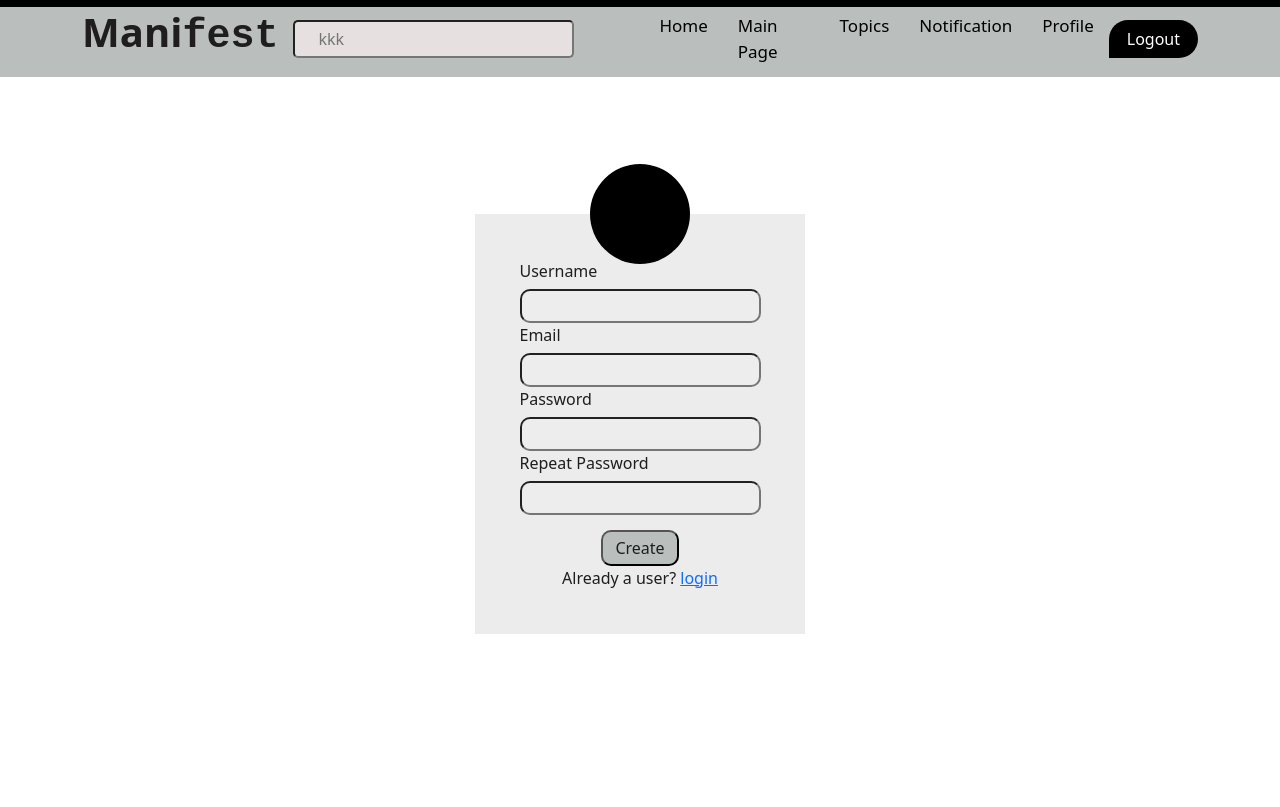
After one commit to Hamidusman/Manifest, a Django app: page /register in a window 1280 px wide. The commit adds this page. Run offline with Django 4.2, Linux system fonts and the light colour scheme; some libraries are stand-ins or nearby versions.

Commit message:
major setup

```diff
--- a/core/urls.py
+++ b/core/urls.py
@@ -1,5 +1,7 @@
 from django.urls import path
 from . import views
 urlpatterns = [
-    path('', views.index)
+    path('', views.index),
+    path('register', views.register, name='register'),
+    path('main', views.main, name='main')
 ]
--- a/core/views.py
+++ b/core/views.py
@@ -1,7 +1,40 @@
-from django.shortcuts import render
-
+from django.shortcuts import render, redirect
+from django.contrib.auth.models import User
+from django.contrib import messages
+from django.contrib.auth import get_user_model
 # Create your views here.
 
-
+User = get_user_model()
 def index(request):
     return render(request, 'index.html')
+
+
+def register(request):
+
+    if request.method == 'POST':
+        username = request.POST.get('username')
+        email = request.POST.get('email')
+        password1 = request.POST.get('password1')
+        password2 = request.POST.get('password2')
+
+        if password1 == password2:
+            if User.objects.filter(username=username).exists():
+                message.info(request, 'username already taken')
+                return redirect('register')
+
+            elif User.objects.filter(email=email).exists():
+                messages.info(request, 'Email already in Exists')
+                return redirect('register')
+
+            else:
+                user = User.objects.create_user(username=username, email=email, password=password1)
+                user.save()
+                messages.success(request, 'Registration successful. You can now login.')
+                return redirect('main')
+        else:
+            messages.info('Password dont match')
+            return redirect('register')
+    return render(request, 'register.html')
+
+def main(request):
+    return render(request, 'main.html')
--- a/static/css/style.css
+++ b/static/css/style.css
@@ -216,7 +216,7 @@ li{
 /* LOGIN-REGISTER */
 
 .login-container{
-    width: 100vw;
+    width: 100%;
     height: 100vh;
     display: flex;
     flex-direction: column;
--- /dev/null
+++ b/templates/base.html
@@ -0,0 +1,54 @@
+{% load static%}
+<html lang="en">
+<head>
+    <meta charset="UTF-8">
+    <link href='https://fonts.googleapis.com/css?family=Inter' rel='stylesheet'>
+    <link rel="stylesheet" href="{% static 'css/style.css' %}">
+    <link rel="stylesheet" href="{% static 'bootstraps/bootstrap.min.css' %}">
+
+    <meta name="viewport" content="width=device-width, initial-scale=1.0">
+    <title>Manifest</title>
+</head>
+<body>
+    <div class="lining" id="head"></div>
+    <nav class=" navbar fixed-top navbar-expand-lg kgb">
+        <div class="lining fixed-top"></div>
+        <div class="container d-flex justify-content-between">
+            <h1 class="title"><strong>Mani<span class="title-span">fest</strong></span></h1>
+            <input type="search" name="search" placeholder="kkk" class="search">
+
+            <button class="navbar-toggler" type="button" data-bs-toggle="collapse" data-bs-target="#navmenu"><span class="navbar-toggler-icon"></span></button>
+            <div class="collapse navbar-collapse color" id="navmenu">
+
+                    <ul class="navbar-nav ml-auto nav-list">
+
+                        <li class="nav-item active">
+                            <a href="" class="navlink"><i class="fa-solid fa-magnifying-glass"></i>Home</a>
+                        </li>
+                        <li class="nav-item active">
+                            <a href="" class="navlink">Main Page</a>
+                        </li>
+                        <li class="nav-item active">
+                            <a href="" class="navlink">Topics</a>
+                        </li>
+                        <li class="nav-item active">
+                            <a href="" class="navlink">Notification</a>
+                        </li>
+                        <li class="nav-item active">
+                            <a href="" class="navlink">Profile</a>
+                        </li>
+                    </ul>
+
+            </div>
+            <a href="" class="join">Logout</a>
+
+        </div>
+    </nav>
+<body>
+    {% block content %}
+
+    {% endblock %}
+</body>
+
+<script src="{% static 'js\bootstrap.min.js' %}"></script>
+</html>
--- a/templates/register.html
+++ b/templates/register.html
@@ -1,57 +1,25 @@
-<html lang="en">
-<head>
-    <meta charset="UTF-8">
-    <link href='https://fonts.googleapis.com/css?family=Inter' rel='stylesheet'>
-    <link rel="stylesheet" href="assets/css/style.css">
-    <link rel="stylesheet" href="assets/bootstraps/bootstrap.min.css">
-
-    <meta name="viewport" content="width=device-width, initial-scale=1.0">
-    <title>Manifest</title>
-</head>
-<body>
-    <nav class="navbar navbar-expand-lg navbar-light fixed-top bg-light">
-        <div class="lining fixed-top"></div>
-        <div class="container">
-            <h1 class="title"><strong>Mani<span class="title-span">fest</strong></span></h1>
-            <button class="navbar-toggler" type="button" data-bs-toggle="collapse" data-bs-target="#navmenu"><span class="navbar-toggler-icon"></span></button>
-            <div class="collapse navbar-collapse color" id="navmenu">
-                <ul class="navbar-nav ml-auto nav-list">
-
-                    <li class="nav-item active">
-                        <a href="" class="navlink">kkk</a>
-                    </li>
-                    <li class="nav-item active">
-                        <a href="" class="navlink">kkk</a>
-                    </li>
-                    <li class="nav-item active">
-                        <a href="" class="navlink">kkk</a>
-                    </li>
-                </ul>
-
-            </div>
-            <p class="join"><a href="" class="join-button"></a>Sign In</a></p>
-
-        </div>
-    </nav>
-
+{%extends 'base.html'%}
+{% load static %}
+{% block content%}
     <section class="login-container">
         <div class="user-img"></div>
-        <form class="form-container">
+        <form class="form-container" method="POST">
+            {% csrf_token %}
             <div class="d-flex flex-column mt-3">
                 <p for="username">Username</p>
-                <input type="text" id="username" class="form-input">
+                <input name="username" type="text" class="form-input">
             </div>
             <div class="d-flex flex-column">
                 <p >Email</p>
-                <input type="email" id="username" class="form-input">
+                <input name="email" type="email" class="form-input">
             </div>
             <div class="d-flex flex-column">
-                <p for="username">Password</p>
-                <input type="password" id="username" class="form-input">
+                <p>Password</p>
+                <input name="password1" type="password" class="form-input">
             </div>
             <div class="d-flex flex-column">
                 <p for="username">Repeat Password</p>
-                <input type="password2" id="username" class="form-input">
+                <input  name="password2" type="password"  class="form-input">
             </div>
 
             <button type="submit" class="login-but">Create</button>
@@ -61,7 +29,4 @@
     </section>
 
 
-</body>
-
-<script src="assets\js\bootstrap.min.js"></script>
-</html>
+    {% endblock %}
```
Also changed, not shown: templates/base2.html (added, +51 -0 lines), templates/index.html (+3 -39 lines), templates/main.html (+4 -43 lines), db.sqlite3.
